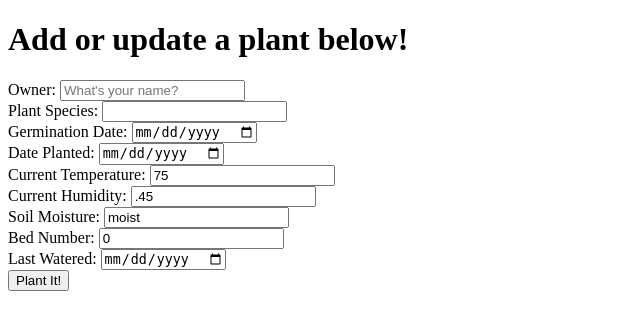
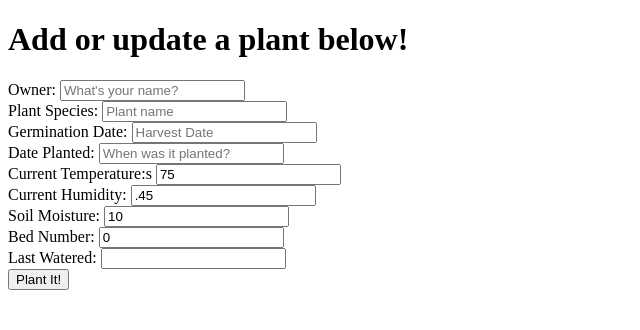
Before and after one commit to Greenhouse-Project/greenhouseTest, a Flask app: page /form in a window 1280 px wide. Shown: the top 330 px of the page, without its empty margins (0-640 px from the left). Run offline with Flask 2, Linux system fonts and the light colour scheme.

Commit message:
minor edits to testing.html

```diff
--- a/templates/testing.html
+++ b/templates/testing.html
@@ -12,31 +12,33 @@
     <h1>Add or update a plant below!</h1>
     <form action="" method="post" role="form" id="main" name="main">
         <label for="owner">Owner:</label>
-        <input type="text" class="form-control" id="owner" name="owner" placeholder="What's your name?">
+        <input type="text" class="form-control" id="owner" name="owner" placeholder="What's your name?"
+            autocomplete="given-name">
         <br>
         <label for="plant_species">Plant Species:</label>
-        <input type="text" class="form-control" id="plant_species" name="plant_species">
+        <input type="text" class="form-control" id="plant_species" name="plant_species" placeholder="Plant name">
         <br>
         <label for="date_finish">Germination Date:</label>
-        <input type="date" class="form-control" id="date_finish" name="date_finish">
+        <input type="text" class="form-control" id="date_finish" name="date_finish" placeholder="Harvest Date">
         <br>
         <label for="date_planted">Date Planted:</label>
-        <input type="date" class="form-control" id="date_planted" name="date_planted">
+        <input type="text" class="form-control" id="date_planted" name="date_planted" placeholder="When was it planted?"
+            autocomplete="on">
         <br>
-        <label for="temp">Current Temperature:</label>
+        <label for="temp">Current Temperature:</label>s
         <input type="text" class="form-control" id="temp" name="temp" value="75" readonly="readonly">
         <br>
         <label for="humidity">Current Humidity:</label>
         <input type="text" class="form-control" id="humidity" name="humidity" value=".45" readonly="readonly">
         <br>
         <label for="soil_moisture">Soil Moisture:</label>
-        <input type="text" class="form-control" id="soil_moisture" name="soil_moisture" value="moist" readonly="readonly">
+        <input type="text" class="form-control" id="soil_moisture" name="soil_moisture" value="10" readonly="readonly">
         <br>
         <label for="bed">Bed Number:</label>
-        <input type="text" class="form-control" id="bed" name="bed" value="0" readonly="readonly">
+        <input type="text" class="form-control" name="bedPlot" id="bedPlot" value="0" readonly="readonly">
         <br>
         <label for="last_watered">Last Watered:</label>
-        <input type="date" class="form-control" id="last_watered" name="last_watered" placeholder="">
+        <input type="text" class="form-control" id="last_watered" name="last_watered">
         <br>
         <button type="submit" class="btn btn-success" onclick="planted()">Plant It!</button>
     </form>
```
